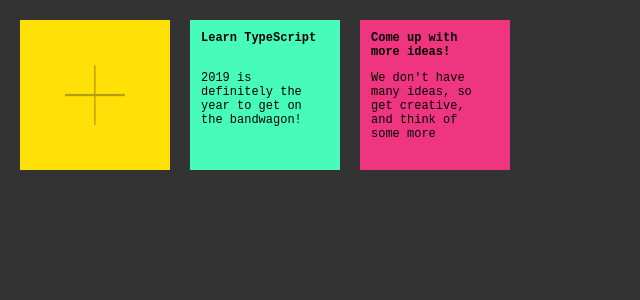
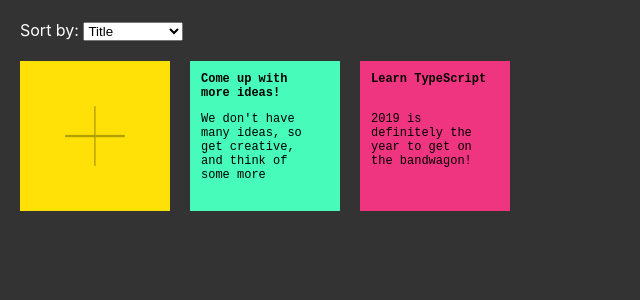
Before and after one commit to danvoyce/memo-board, a React (Create React App) app: page / in a window 1280 px wide. Shown: the top 300 px of the page, without its empty margins (0-640 px from the left). Built offline with nearby package versions, Linux system fonts and the light colour scheme.

Commit message:
Added sorting by title and created_date

```diff
--- a/src/api/ideas.fixture.js
+++ b/src/api/ideas.fixture.js
@@ -1,14 +1,14 @@
 export default [
   {
-    id: "1",
-    created_date: "2019-01-17T10:10:21",
-    title: "Learn TypeScript",
-    body: "2019 is definitely the year to get on the bandwagon!"
+    id: '1',
+    created_date: '2019-01-16T10:10:21',
+    title: 'Learn TypeScript',
+    body: '2019 is definitely the year to get on the bandwagon!'
   },
   {
-    id: "2",
-    created_date: "2019-01-16T10:10:21",
-    title: "Come up with more ideas!",
+    created_date: '2019-01-17T10:10:21',
+    id: '2',
+    title: 'Come up with more ideas!',
     body: "We don't have many ideas, so get creative, and think of some more"
   }
 ];
--- a/src/components/IdeasList/IdeasList.module.css
+++ b/src/components/IdeasList/IdeasList.module.css
@@ -1,3 +1,7 @@
+.sortDropDown {
+  margin: 20px 0 0 20px;
+}
+
 .list {
   padding: 10px;
   margin: 0;
--- a/src/components/IdeasList/IdeasList.tsx
+++ b/src/components/IdeasList/IdeasList.tsx
@@ -1,18 +1,53 @@
-import React, { useState, useEffect } from 'react';
+import React, { useState, useEffect, useCallback } from 'react';
 import IdeaItem from './IdeaItem';
 import { IdeaItemInterface } from './IdeaItemInterface';
 import ideasDataFixture from '../../api/ideas.fixture';
-import styles from './IdeasList.module.css';
+import classes from './IdeasList.module.css';
+
+export type SortTypes = 'title' | 'created_date';
 
 const IdeasList = () => {
   const [ideasData, setIdeasData] = useState<Array<IdeaItemInterface>>([]);
+  const [sortKey, setSortKey] = useState<SortTypes>('title');
+  const [dataFetched, setDataFetched] = useState(false);
+
+  const setSortedIdeasData = useCallback(
+    (data: IdeaItemInterface[]) => {
+      const cloned = data.slice(0);
+
+      const sorted = cloned.sort((a, b) => {
+        const v1 = a[sortKey].toLowerCase();
+        const v2 = b[sortKey].toLowerCase();
+
+        if (v1 < v2) {
+          return -1;
+        }
+
+        if (v1 > v2) {
+          return 1;
+        }
+
+        return 0;
+      });
+
+      setIdeasData(sorted);
+    },
+    [sortKey]
+  );
+
+  useEffect(() => {
+    setSortedIdeasData(ideasData);
+  }, [sortKey]);
 
   useEffect(() => {
     // Simulating fetching data...
-    setTimeout(() => {
-      setIdeasData(ideasDataFixture);
-    }, 500);
-  }, []);
+    if (!dataFetched) {
+      setTimeout(() => {
+        setSortedIdeasData(ideasDataFixture);
+        setDataFetched(true);
+      }, 500);
+    }
+  }, [setSortedIdeasData]);
 
   const handleAddIdea = () => {
     const cloned = ideasData.slice(0);
@@ -34,7 +69,7 @@ const IdeasList = () => {
     if (index > -1) {
       const cloned = ideasData.slice(0);
       cloned[index] = Object.assign({}, cloned[index], values);
-      setIdeasData(cloned);
+      setSortedIdeasData(cloned);
     }
   };
 
@@ -46,7 +81,7 @@ const IdeasList = () => {
     if (index > -1) {
       const cloned = ideasData.slice(0);
       cloned.splice(index, 1);
-      setIdeasData(cloned);
+      setSortedIdeasData(cloned);
     }
   };
 
@@ -54,12 +89,12 @@ const IdeasList = () => {
     return (
       <li key="addBtn">
         <button
-          className={styles.addButton}
+          className={classes.addButton}
           onClick={handleAddIdea}
           title="Add a new idea"
           data-testid="add-button"
         >
-          <span className={styles.addButtonIcon} />
+          <span className={classes.addButtonIcon} />
         </button>
       </li>
     );
@@ -67,7 +102,7 @@ const IdeasList = () => {
 
   const renderListItems = () => {
     const listItems = ideasData.map(
-      ({ id, title, body, created_date }: IdeaItemInterface, i: Number) => {
+      ({ id, title, body, created_date }, i: Number) => {
         const shouldAutoFocus = !title && i === 0;
         return (
           <li key={id} data-testid="idea-item">
@@ -90,7 +125,26 @@ const IdeasList = () => {
     return listItems;
   };
 
-  return <ol className={styles.list}>{renderListItems()}</ol>;
+  return (
+    <>
+      <div className={classes.sortDropDown}>
+        <label htmlFor="sort">Sort by: </label>
+        <select
+          value={sortKey}
+          id="sort"
+          onChange={e => {
+            const value: any = e.target.value;
+            setSortKey(value);
+          }}
+          data-testid="sort-options"
+        >
+          <option value="title">Title</option>
+          <option value="created_date">Created date</option>
+        </select>
+      </div>
+      <ol className={classes.list}>{renderListItems()}</ol>
+    </>
+  );
 };
 
 export default IdeasList;
```
Also changed, not shown: 1 other file (tests, documents, lock files or other folders).
